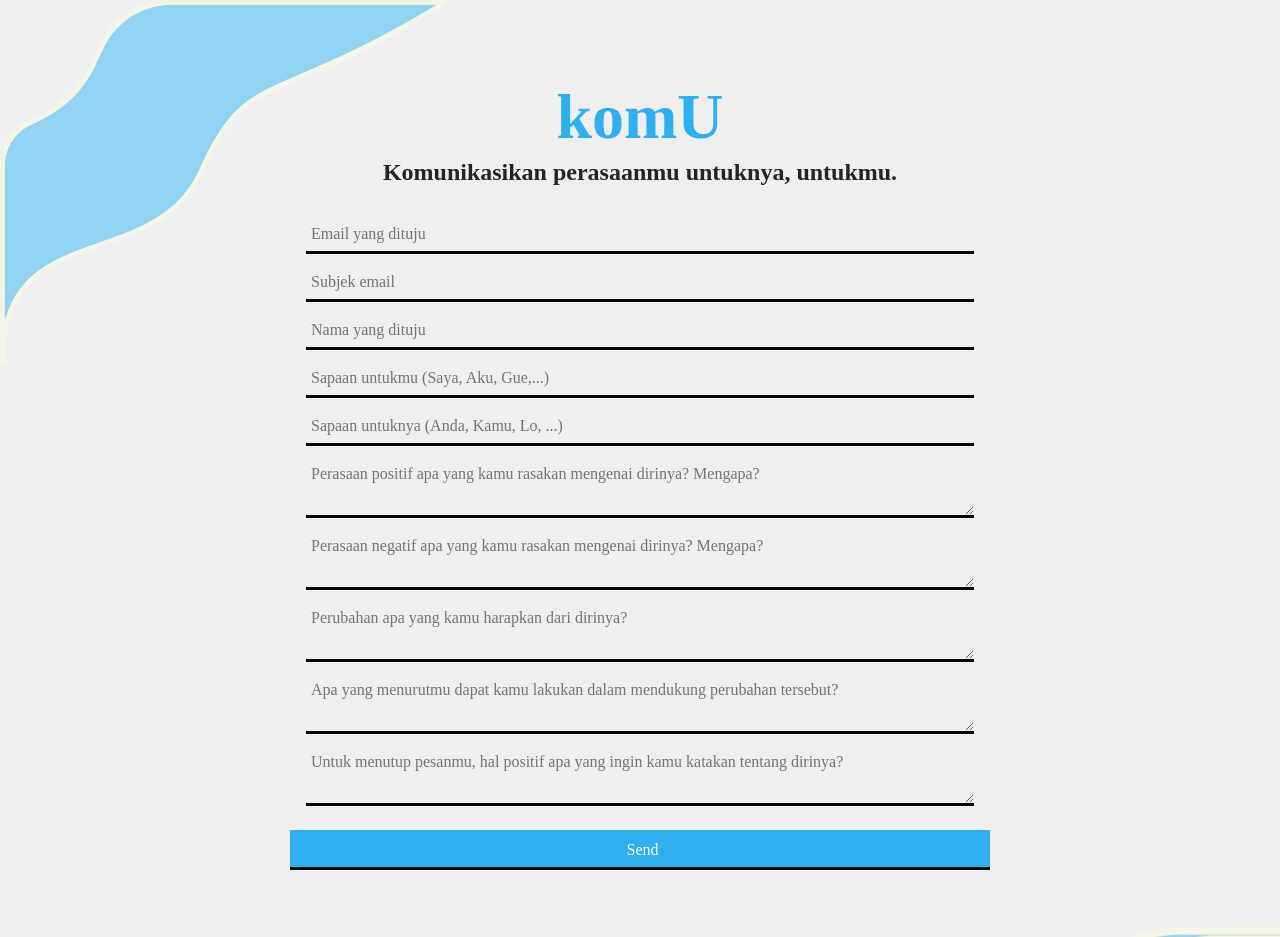
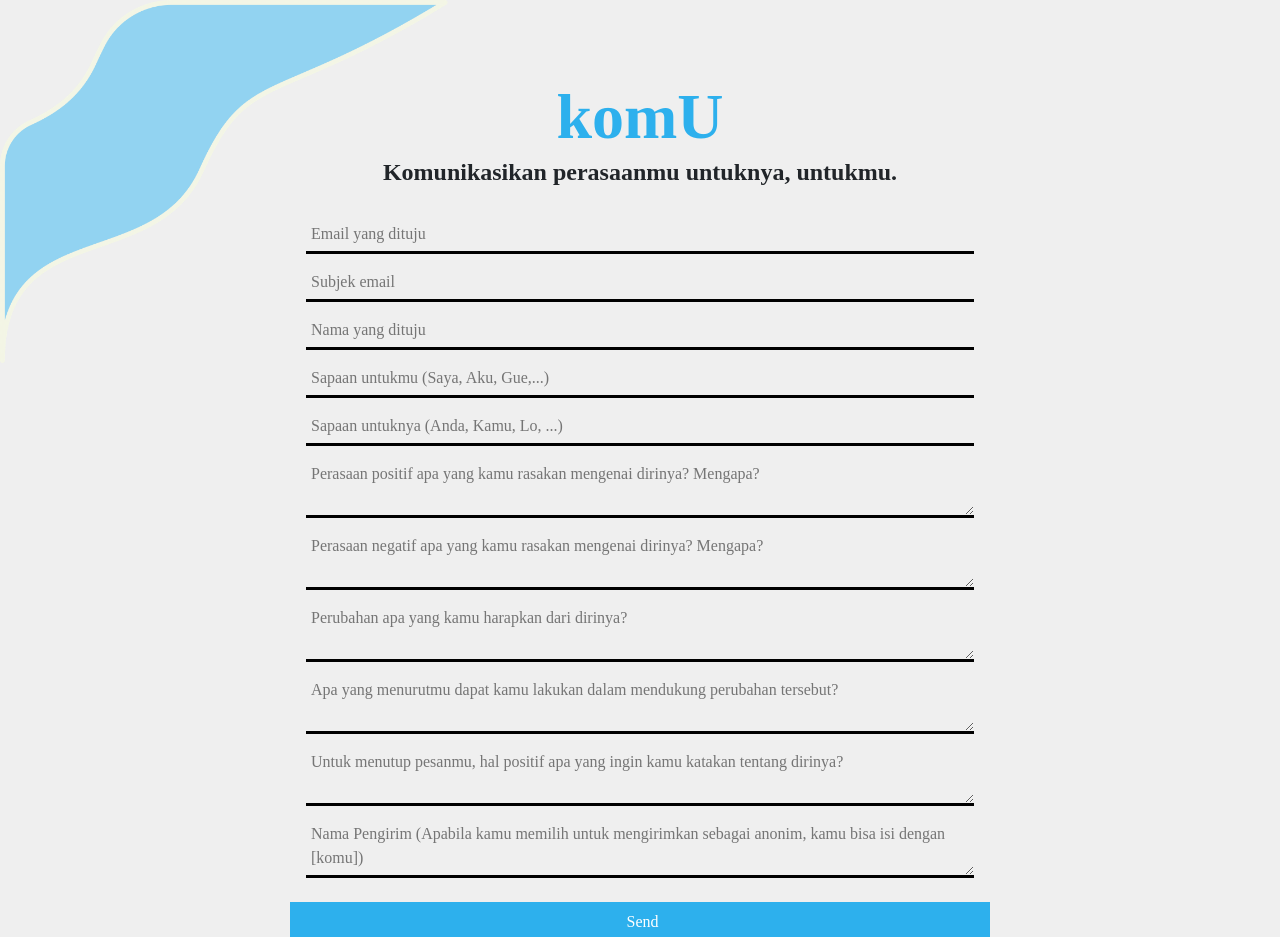
Before and after one commit to bhanuharya/komU, a Next.js app: page /start in a window 1280 px wide. Shown: the top 937 px of the page. Built offline with nearby package versions, Linux system fonts and the light colour scheme.

Commit message:
change logo & add question

```diff
--- a/pages/start.js
+++ b/pages/start.js
@@ -89,6 +89,16 @@ export default function Home() {
 <textarea name="entry.72497473" type="text"  placeholder="Untuk menutup pesanmu, hal positif apa yang ingin kamu katakan tentang dirinya?" required/>
 </div>
 
+<div className="komu-input">
+{/* <label>Message</label> */}
+
+<textarea name="entry.355671695" type="text"  placeholder="Nama Pengirim (Apabila kamu memilih untuk mengirimkan sebagai anonim, kamu bisa isi dengan [komu])" required/>
+</div>
+
+
+
+
+
 
 </div>
 
```
Also changed, not shown: public/logofix.png, 1 other file (tests, documents, lock files or other folders).
